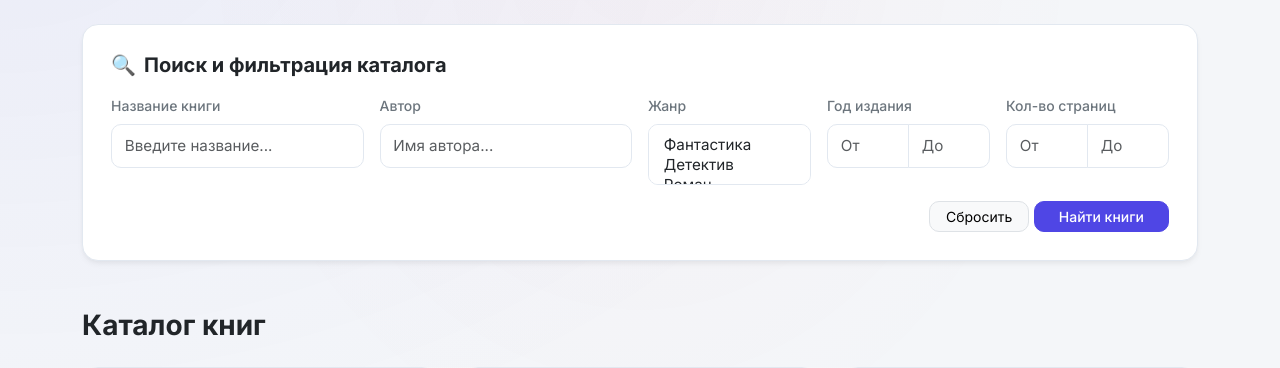
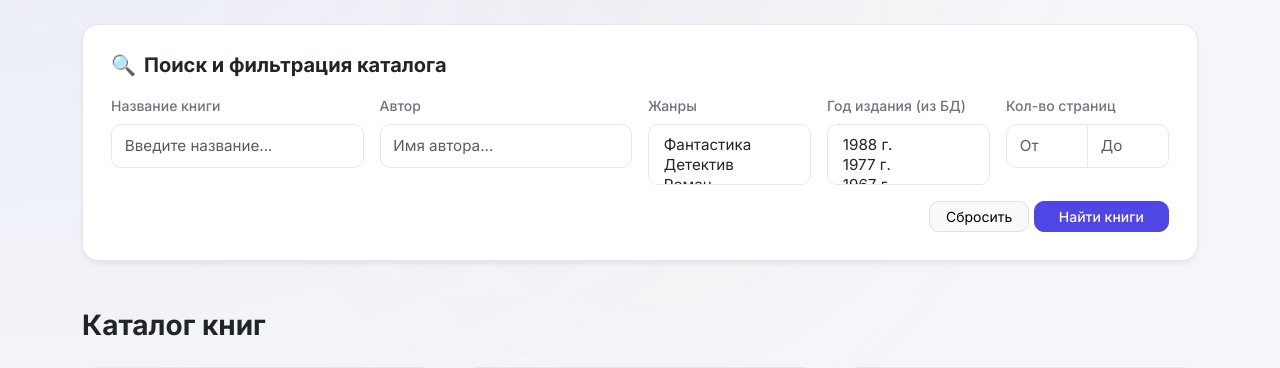
Before and after one commit to ssofpv/electronic-library, a Flask app: page / in a window 1280 px wide. Shown: the part 79-447 px from the top of the page. Run offline with Flask 3, Linux system fonts and the light colour scheme; data comes from the database, SQL or seed files in the repository; some libraries are stand-ins or nearby versions.

Commit message:
Initial commit: exam project

```diff
--- a/app.py
+++ b/app.py
@@ -14,7 +14,7 @@ app.config['SECRET_KEY'] = 'super-secret-key-12345'
 
 app.config['SQLALCHEMY_DATABASE_URI'] = 'sqlite:///library.db'
 app.config['UPLOAD_FOLDER'] = os.path.join('static', 'covers')
-app.config['PER_PAGE'] = 3  # Выводим по 3 книги на страницу для демонстрации пагинации
+app.config['PER_PAGE'] = 3  # По 3 книги на страницу для пагинации
 
 db.init_app(app)
 login_manager = LoginManager()
@@ -44,8 +44,10 @@ def index():
     title = request.args.get('title', '')
     author = request.args.get('author', '')
     genres_sel = request.args.getlist('genres')
-    year_from = request.args.get('year_from', '')
-    year_to = request.args.get('year_to', '')
+
+    # Считываем выбранные года из мультиселекта
+    years_sel = request.args.getlist('years')
+
     pages_from = request.args.get('pages_from', '')
     pages_to = request.args.get('pages_to', '')
 
@@ -55,12 +57,8 @@ def index():
     if author: query = query.filter(Book.author.like(f"%{author}%"))
     if genres_sel: query = query.join(Book.genres).filter(Genre.id.in_(genres_sel))
 
-    # Фильтрация годов диапазоном
-    try:
-        if year_from: query = query.filter(Book.year >= int(year_from))
-        if year_to: query = query.filter(Book.year <= int(year_to))
-    except ValueError:
-        pass
+    # Фильтрация по конкретным годам из базы данных
+    if years_sel: query = query.filter(Book.year.in_([int(y) for y in years_sel]))
 
     try:
         if pages_from: query = query.filter(Book.pages >= int(pages_from))
@@ -80,7 +78,11 @@ def index():
 
     all_genres = Genre.query.all()
 
-    return render_template('index.html', books=books, pagination=pagination, all_genres=all_genres)
+    # 🌟 ТРЕБОВАНИЕ ТЗ: Формируем варианты годов СТРОГО исходя из содержимого БД
+    # Выбираем только уникальные года существующих книг и сортируем их по убыванию
+    all_years = [row[0] for row in db.session.query(Book.year).distinct().order_by(Book.year.desc()).all() if row[0]]
+
+    return render_template('index.html', books=books, pagination=pagination, all_genres=all_genres, all_years=all_years)
 
 @app.route('/login', methods=['GET', 'POST'])
 def login():
@@ -297,9 +299,8 @@ with app.app_context():
     if User.query.count() == 0:
         pwd_hash = generate_password_hash('password123')
         admin = User(login='admin', password_hash=pwd_hash, last_name='Иванов', first_name='Иван', middle_name='Иванович', role_id=1)
-        moderator = User(login='moderator', password_hash=pwd_hash, last_name='Петров', first_name='Петр', middle_name='Петрович', role_id=2)
+        moderator = User(login='moderator', password_hash=pwd_hash, last_name='Petrov', first_name='Petr', middle_name='Petrovich', role_id=2)
 
-        # ДВА читателя для написания независимых рецензий
         user1 = User(login='user', password_hash=pwd_hash, last_name='Сидоров', first_name='Сидор', middle_name='Сидорович', role_id=3)
         user2 = User(login='user2', password_hash=pwd_hash, last_name='Ковалева', first_name='Софья', middle_name='Сергеевна', role_id=3)
 
--- a/templates/index.html
+++ b/templates/index.html
@@ -1,7 +1,6 @@
 {% extends 'base.html' %}
 {% block content %}
 
-<!-- Форма поиска и фильтрации -->
 <div class="main-card mb-5">
     <h5 class="fw-bold mb-3 d-flex align-items-center text-dark">
         <span class="me-2">🔍</span> Поиск и фильтрация каталога
@@ -16,7 +15,7 @@
             <input type="text" name="author" class="form-control" value="{{ request.args.get('author', '') }}" placeholder="Имя автора...">
         </div>
         <div class="col-md-2">
-            <label class="form-label small fw-medium text-secondary">Жанр</label>
+            <label class="form-label small fw-medium text-secondary">Жанры</label>
             <select name="genres" class="form-select" multiple size="2">
                 {% for g in all_genres %}
                     <option value="{{ g.id }}" {% if g.id|string in request.args.getlist('genres') %}selected{% endif %}>{{ g.name }}</option>
@@ -24,11 +23,12 @@
             </select>
         </div>
         <div class="col-md-2">
-            <label class="form-label small fw-medium text-secondary">Год издания</label>
-            <div class="input-group">
-                <input type="number" name="year_from" placeholder="От" class="form-control" value="{{ request.args.get('year_from', '') }}">
-                <input type="number" name="year_to" placeholder="До" class="form-control" value="{{ request.args.get('year_to', '') }}">
-            </div>
+            <label class="form-label small fw-medium text-secondary">Год издания (из БД)</label>
+            <select name="years" class="form-select" multiple size="2">
+                {% for y in all_years %}
+                    <option value="{{ y }}" {% if y|string in request.args.getlist('years') %}selected{% endif %}>{{ y }} г.</option>
+                {% endfor %}
+            </select>
         </div>
         <div class="col-md-2">
             <label class="form-label small fw-medium text-secondary">Кол-во страниц</label>
@@ -44,7 +44,6 @@
     </form>
 </div>
 
-<!-- Заголовок каталога -->
 <div class="d-flex justify-content-between align-items-center mb-4">
     <h3 class="fw-bold m-0 text-dark">Каталог книг</h3>
     {% if current_user.is_authenticated and current_user.role_id == 1 %}
@@ -52,7 +51,6 @@
     {% endif %}
 </div>
 
-<!-- Сетка вывода (по 3 книги) -->
 <div class="row row-cols-1 row-cols-md-2 row-cols-lg-3 g-4">
     {% for book in books %}
     <div class="col">
@@ -95,14 +93,13 @@
     {% endfor %}
 </div>
 
-<!-- Пагинация -->
 {% if pagination.pages > 1 %}
 <nav class="mt-5">
     <ul class="pagination justify-content-center">
         {% for page in pagination.iter_pages() %}
             {% if page %}
                 <li class="page-item {% if page == pagination.page %}active{% endif %}">
-                    <a class="page-link" href="{{ url_for('index', page=page, title=request.args.get('title',''), author=request.args.get('author',''), genres=request.args.getlist('genres'), year_from=request.args.get('year_from',''), year_to=request.args.get('year_to',''), pages_from=request.args.get('pages_from',''), pages_to=request.args.get('pages_to','')) }}">{{ page }}</a>
+                    <a class="page-link" href="{{ url_for('index', page=page, title=request.args.get('title',''), author=request.args.get('author',''), genres=request.args.getlist('genres'), years=request.args.getlist('years'), pages_from=request.args.get('pages_from',''), pages_to=request.args.get('pages_to','')) }}">{{ page }}</a>
                 </li>
             {% else %}
                 <li class="page-item disabled"><span class="page-link">...</span></li>
@@ -112,7 +109,6 @@
 </nav>
 {% endif %}
 
-<!-- Модальное окно удаления -->
 <div class="modal fade" id="deleteModal" tabindex="-1">
     <div class="modal-dialog modal-dialog-centered">
         <form id="deleteForm" method="POST" action="" class="w-100">
```
